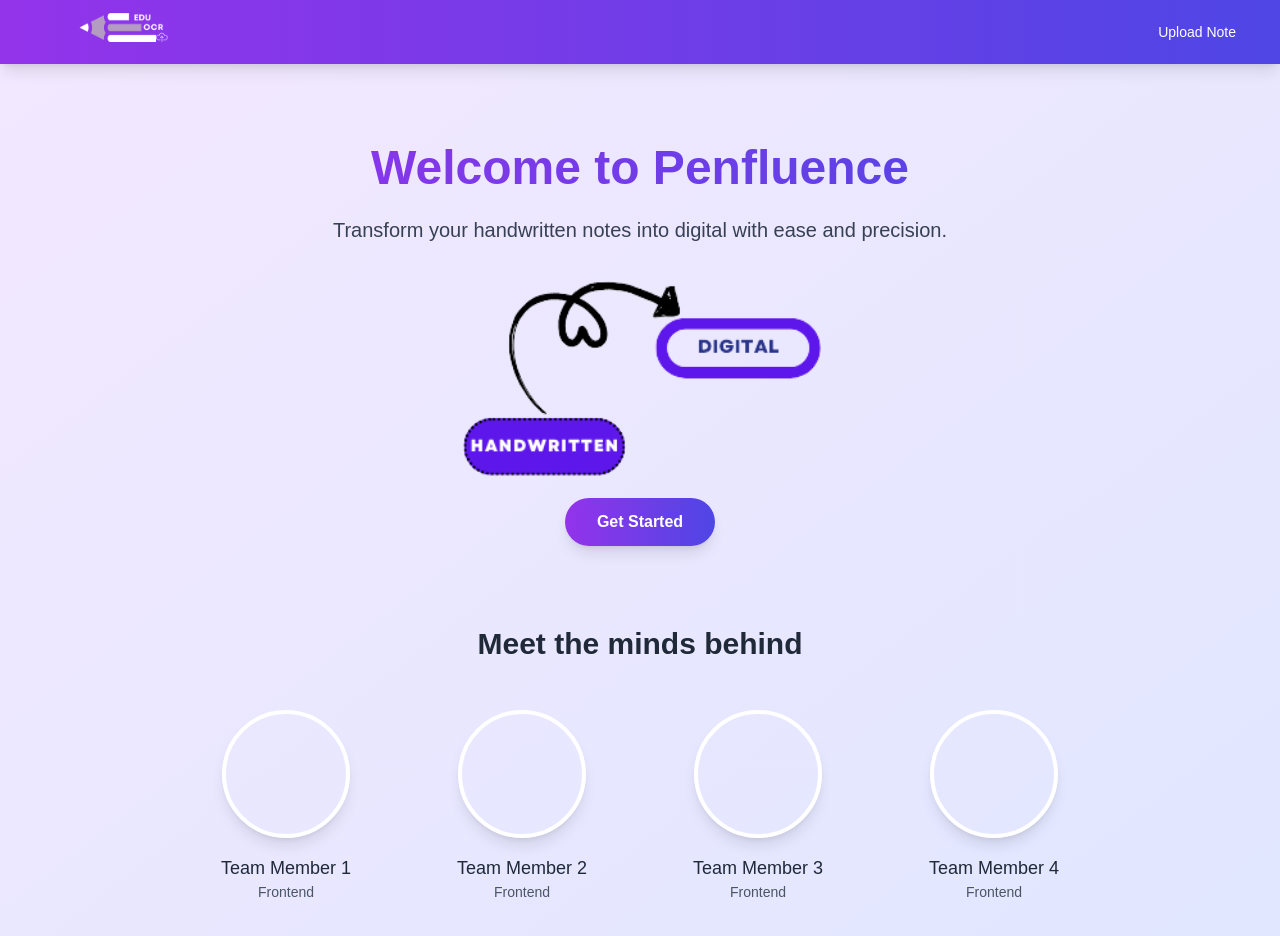
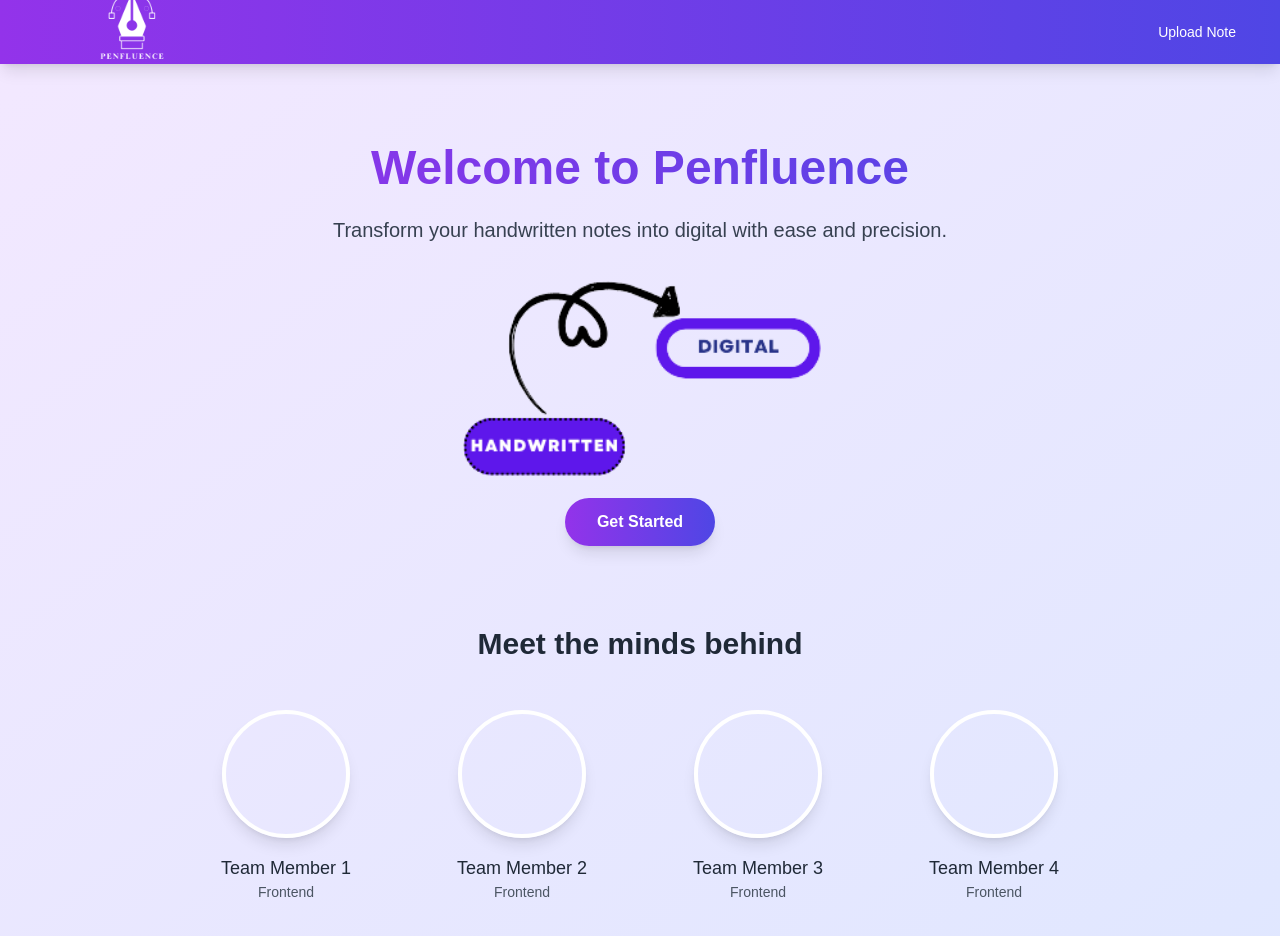
Before and after one commit to FardinAhmed3/Penfluence, a Next.js app in the folder Frontend/: page / in a window 1280 px wide. Shown: the top 936 px of the page. Built offline with nearby package versions, Linux system fonts and the light colour scheme.

Commit message:
changed the logo

```diff
--- a/Frontend/components/Navbar.tsx
+++ b/Frontend/components/Navbar.tsx
@@ -14,7 +14,7 @@ export default function Navbar() {
             <div className="flex items-center mt-5"> {/* Added margin-top to lower the logo */}
             <Link href="/">
               <Image
-                src="/logo.png"
+                src="/logo1.png"
                 alt="Logo"
                 width={200}
                 height={200}
```
Also changed, not shown: Frontend/public/logo.png (deleted), Frontend/public/logo1.png (added).
